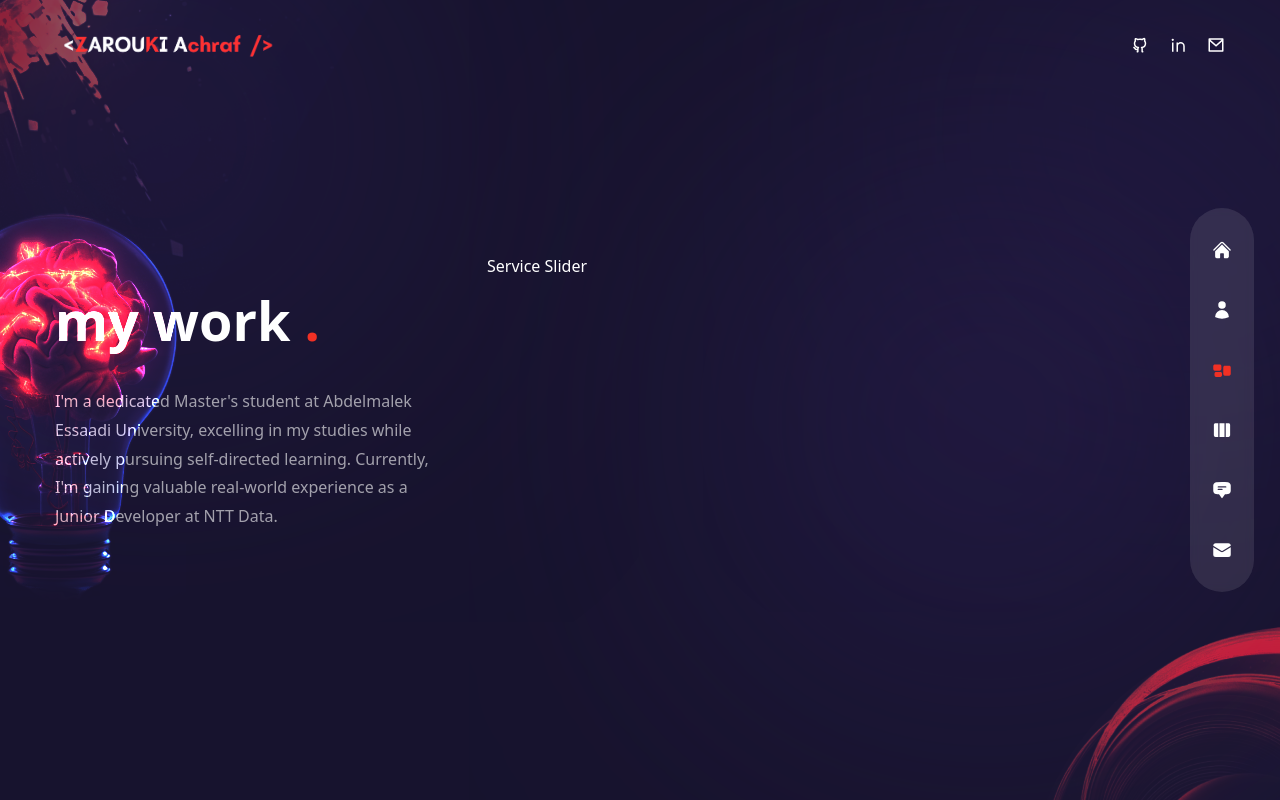
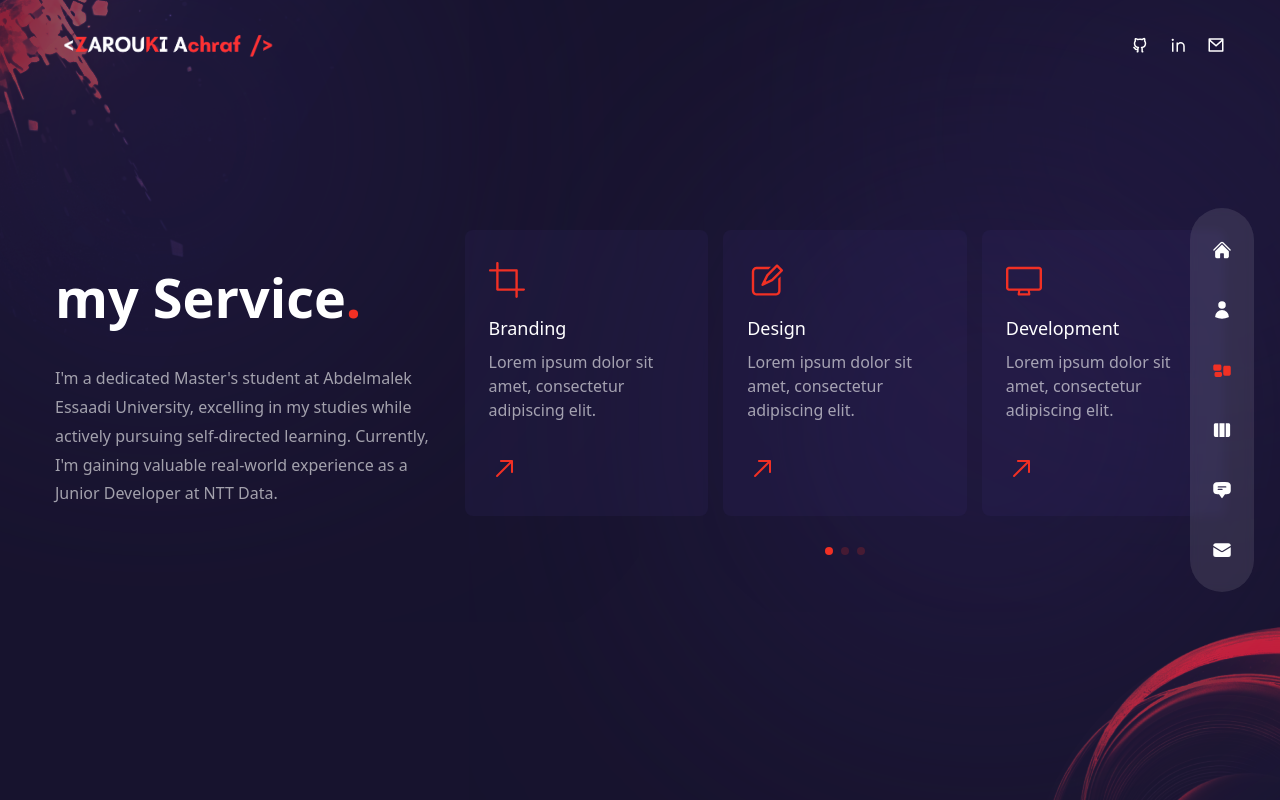
Before and after one commit to Achraftraf/Achraftraf.github.io, a Next.js app: page /services in a window 1280 px wide. Built offline with nearby package versions, Linux system fonts and the light colour scheme.

Commit message:
i add the service component that contain the component service

```diff
--- a/components/ServiceSlider.js
+++ b/components/ServiceSlider.js
@@ -1,10 +1,8 @@
-import {Swiper,SwiperSlide} from "swiper/react";
-
-import 'swiper/css';
-import 'swiper/css/free-mode';
-import 'swiper/css/pagination';
-
-// icons
+import { Swiper, SwiperSlide } from "swiper/react";
+import "swiper/css";
+import "swiper/css/free-mode";
+import "swiper/css/pagination";
+import { Swiper as SwiperCore, Pagination } from "swiper";
 import {
   RxCrop,
   RxPencil2,
@@ -14,46 +12,65 @@ import {
   RxArrowTopRight,
 } from "react-icons/rx";
 
+// Initialize SwiperCore modules
+SwiperCore.use([Pagination]);
 
-import {FreeMode , pagination} from 'swiper';
-
-
-// data
 const serviceData = [
   {
     icon: <RxCrop />,
-    title: 'Branding',
-    description: 'Lorem ipsum dolor sit amet, consectetur adipiscing elit.',
+    title: "Branding",
+    description: "Lorem ipsum dolor sit amet, consectetur adipiscing elit.",
   },
   {
     icon: <RxPencil2 />,
-    title: 'Design',
-    description: 'Lorem ipsum dolor sit amet, consectetur adipiscing elit.',
+    title: "Design",
+    description: "Lorem ipsum dolor sit amet, consectetur adipiscing elit.",
   },
   {
     icon: <RxDesktop />,
-    title: 'Development',
-    description: 'Lorem ipsum dolor sit amet, consectetur adipiscing elit.',
+    title: "Development",
+    description: "Lorem ipsum dolor sit amet, consectetur adipiscing elit.",
   },
   {
     icon: <RxReader />,
-    title: 'Copywriting',
-    description: 'Lorem ipsum dolor sit amet, consectetur adipiscing elit.',
+    title: "Copywriting",
+    description: "Lorem ipsum dolor sit amet, consectetur adipiscing elit.",
   },
   {
     icon: <RxRocket />,
-    title: 'SEO',
-    description: 'Lorem ipsum dolor sit amet, consectetur adipiscing elit.',
+    title: "SEO",
+    description: "Lorem ipsum dolor sit amet, consectetur adipiscing elit.",
   },
 ];
 
-
-
-
-
-
 const ServiceSlider = () => {
-  return <div>Service Slider</div>;
+  return (
+    <Swiper
+      breakpoints={{
+        320: { slidesPerView: 1, spaceBetween: 15 },
+        640: { slidesPerView: 3, spaceBetween: 15 },
+      }}
+      freeMode={true}
+      pagination={{ clickable: true }}
+      className="h-[240px] sm:h-[340px]"
+    >
+      {serviceData.map((item, index) => (
+        <SwiperSlide key={index}>
+          <div className="inline-block bg-[rgba(65,47,123,0.15)] rounded-lg px-6 py-8 flex sm:flex-col gap-x-6 sm:gap-x-0 group cursor-pointer hover:bg-[rgba(89,65, 169,0.15)] transition-all duration-300">
+            <div className="text-4xl text-accent mb-4">{item.icon}</div>
+            <div className="mb-8">
+              <div className="mb-2  text-lg">{item.title}</div>
+              <p className="max-w-[350px] leading-normal">{item.description}</p>
+            </div>
+            <div className="text-3xl">
+              <RxArrowTopRight className='group-hover:rotate-45
+group-hover: text-accent transition-all duration-300' />
+            </div>
+          </div>
+        </SwiperSlide>
+      ))}
+    </Swiper>
+  );
 };
 
 export default ServiceSlider;
--- a/pages/services/index.js
+++ b/pages/services/index.js
@@ -13,14 +13,33 @@ const Services = () => {
     <div className='container mx-auto'>
     <div className='flex flex-col xl:flex-row gap-x-8'>
       <div className='text-center flex xl:w-[30vm] flex-col lg:text-left mb-4 xl:mb-0'>
-       <h2 className='h2 xl:mt-8'> my work <span className='text-accent'>.</span></h2>
-       <p className='m-4 max-w-[400px] mx-auto lg:mx-0'>I'm a dedicated Master's student at Abdelmalek Essaadi University, excelling in my studies while actively pursuing self-directed
-learning. Currently, I'm gaining valuable real-world experience as a Junior Developer at NTT Data.</p>
+      <motion.h2
+          variants={fadeIn('up', 0.2)}
+          initial='hidden'
+          animate='show'
+          exit='hidden'
+          className='h2 xl:mt-8'>
+          my Service<span className='text-accent'>.</span></motion.h2>
+       <motion.p
+        variants={fadeIn('up', 0.2)}
+        initial='hidden'
+        animate='show'
+        exit='hidden'
+        className='m-4 max-w-[400px] mx-auto lg:mx-0'>
+          I'm a dedicated Master's student at Abdelmalek Essaadi University, excelling in my studies while actively pursuing self-directed
+learning. Currently, I'm gaining valuable real-world experience as a Junior Developer at NTT Data.</motion.p>
       </div>
+      <motion.div
+      variants={fadeIn('down', 0.6)}
+      initial='hidden'
+      animate='show'
+      exit='hidden'
+      className='w-full xl:max-w-[65%]'>
       <ServiceSlider />
+      </motion.div>
     </div>
     </div>
-    <Bulb />
+    {/* <Bulb /> */}
   </div>;
 };
 
```
